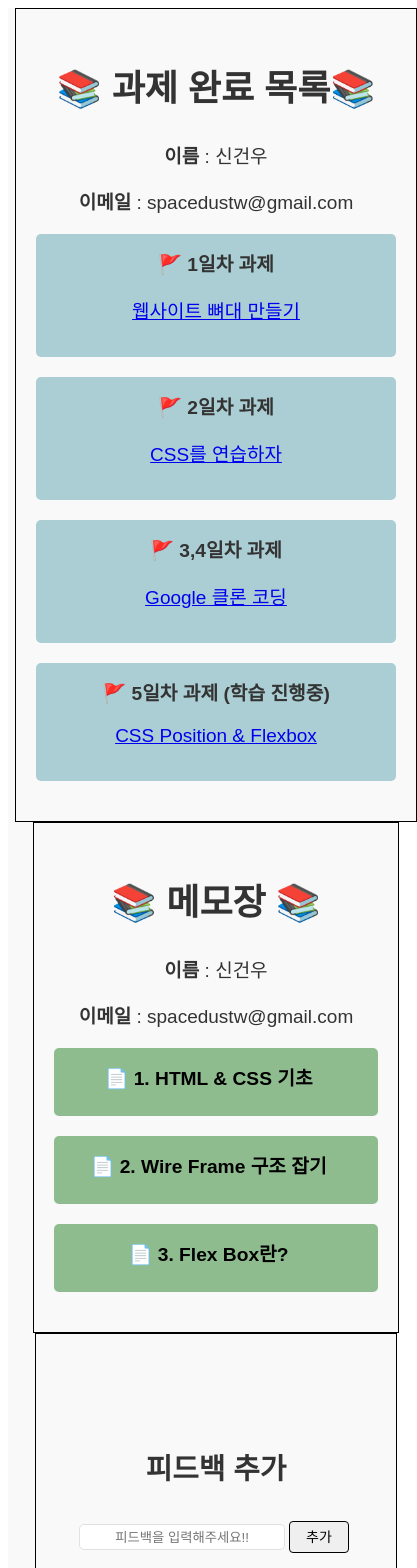
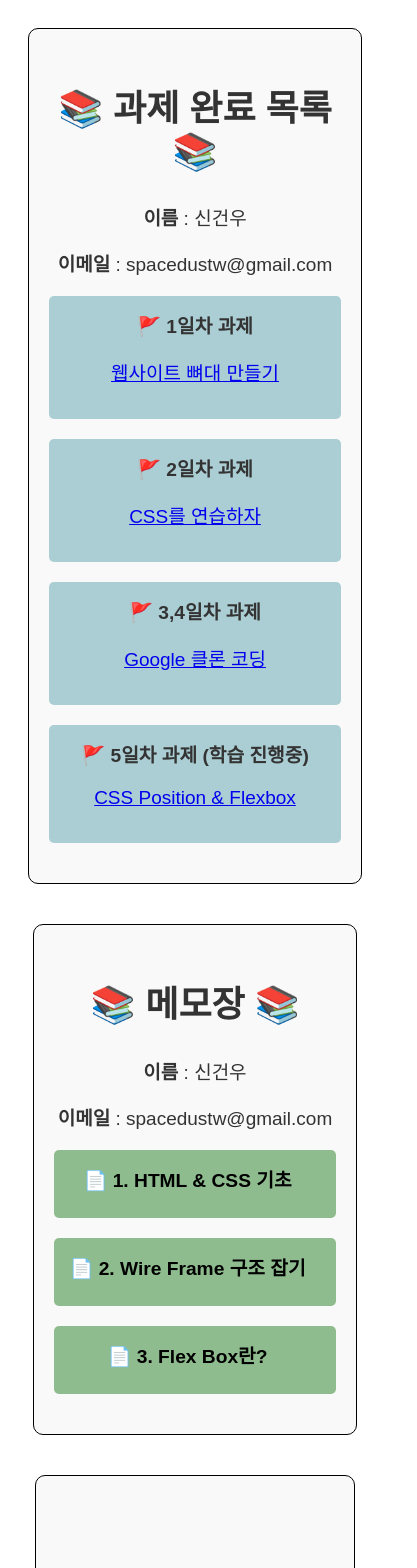
Before and after one commit to spacedustz/Markup-CSS, a React (Vite) app in the folder React/: page / in a window 390 px wide. Shown: the top 1568 px of the page, 417 px wide, since content can reach past the window. Built offline with nearby package versions, Linux system fonts and the light colour scheme; no server answers.

Commit message:
반응형 Styled Container 변경

```diff
--- a/React/src/components/TodayReport.tsx
+++ b/React/src/components/TodayReport.tsx
@@ -7,6 +7,27 @@ import CommentApp from "./Comment/CommentApp.tsx";
 import Day34 from "./Report/Day34.tsx";
 import Day5 from "./Report/Day5.tsx";
 import {Nav} from "../styles/Nav.ts";
+
+const ResponsiveContainer = styled.div`
+  display: flex;
+  flex-direction: row;
+  justify-content: center;
+  align-items: center;
+  height: 100%; /* 뷰포트 높이의 100% */
+    flex-wrap: wrap;
+`;
+
+const StyledContainer = styled.div`
+  text-align: center;
+  font-family: Arial, sans-serif;
+  color: #333;
+  background-color: #f9f9f9;
+  padding: 20px;
+  max-width: 600px; /* 필요에 따라 조절 */
+  border: 1px solid black;
+  margin: 20px;
+  border-radius: 10px;
+`;
 
 const TodayReportContainer = styled.div`
     text-align: center;
@@ -90,9 +111,9 @@ const FlexContainer = styled.div`
 `;
 
 const Home = () => (
-        <FlexContainer>
+        <ResponsiveContainer>
             <div>
-                <TodayReportContainer>
+                <StyledContainer>
                     <TitleDiv>
                         <h2><strong>📚 과제 완료 목록📚 </strong></h2>
                         <PFont><strong>이름</strong> : 신건우</PFont>
@@ -118,11 +139,11 @@ const Home = () => (
                         <AssignmentTitle>🚩 5일차 과제 (학습 진행중)</AssignmentTitle>
                         <Link to="/Day-05-Assignment"><PFont>CSS Position & Flexbox</PFont></Link>
                     </DayDiv>
-                </TodayReportContainer>
+                </StyledContainer>
             </div>
 
             <div>
-                <MemoContainer>
+                <StyledContainer>
                     <TitleDiv>
                         <h2><strong>📚 메모장 📚</strong></h2>
                         <PFont><strong>이름</strong> : 신건우</PFont>
@@ -143,20 +164,20 @@ const Home = () => (
                         <AssignmentTitle><Nav href="https://github.com/spacedustz/Markup-CSS/blob/main/Description/3.md"
                                               target="_blank">📄 3. Flex Box란?</Nav></AssignmentTitle>
                     </MemoDiv>
-                </MemoContainer>
+                </StyledContainer>
             </div>
 
 
             <div>
-                <CommentContainer>
+                <StyledContainer>
                     <CommentDiv>
                         <CommentTitle>
                             <CommentApp/>
                         </CommentTitle>
                     </CommentDiv>
-                </CommentContainer>
+                </StyledContainer>
             </div>
-        </FlexContainer>
+        </ResponsiveContainer>
 );
 
 const TodayReport: React.FC = () => {
```
